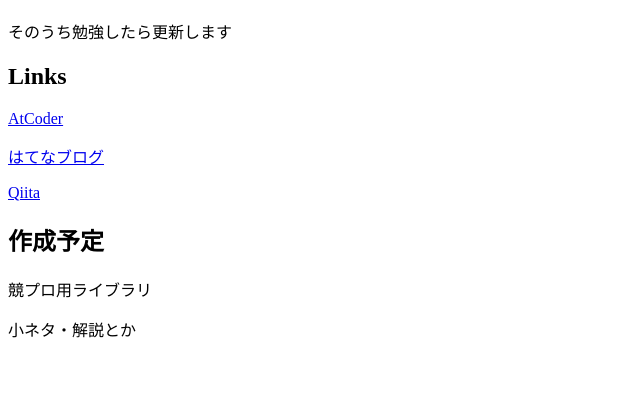
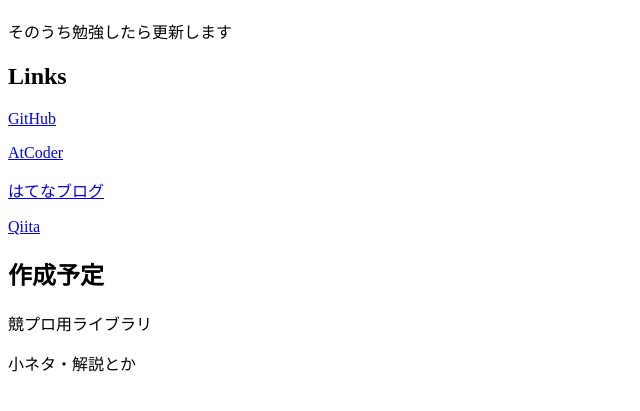
Before and after one commit to Suu0313/Suu0313.github.io, a plain HTML site: page index.html in a window 1280 px wide. Shown: the part 61-472 px from the top of the page, without its empty margins (0-640 px from the left). Drawn offline with Linux system fonts and the light colour scheme.

Commit message:
Update index.html

```diff
--- a/index.html
+++ b/index.html
@@ -8,6 +8,7 @@
   <h1>test</h1>
   <p>そのうち勉強したら更新します</p>
   <h2>Links</h2>
+  <p><a href="https://github.com/Suu0313" target="_blank">GitHub</a></p>
   <p><a href="https://atcoder.jp/users/Suu0313" target="_blank">AtCoder</a></p>
   <p><a href="https://suu-0313.hatenablog.com/" target="_blank">はてなブログ</a></p>
   <p><a href="https://qiita.com/Suu0313" target="_blank">Qiita</a></p>
```
